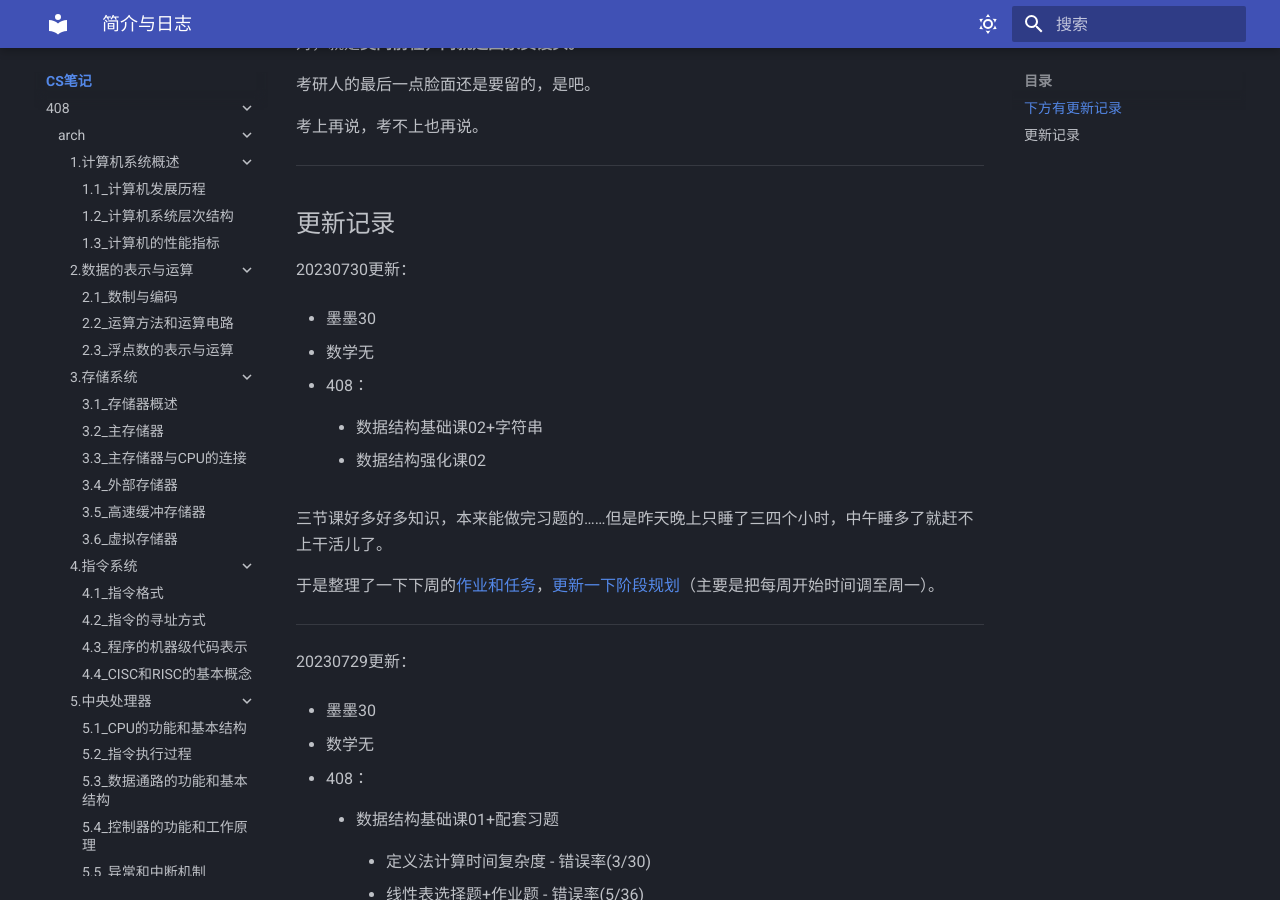
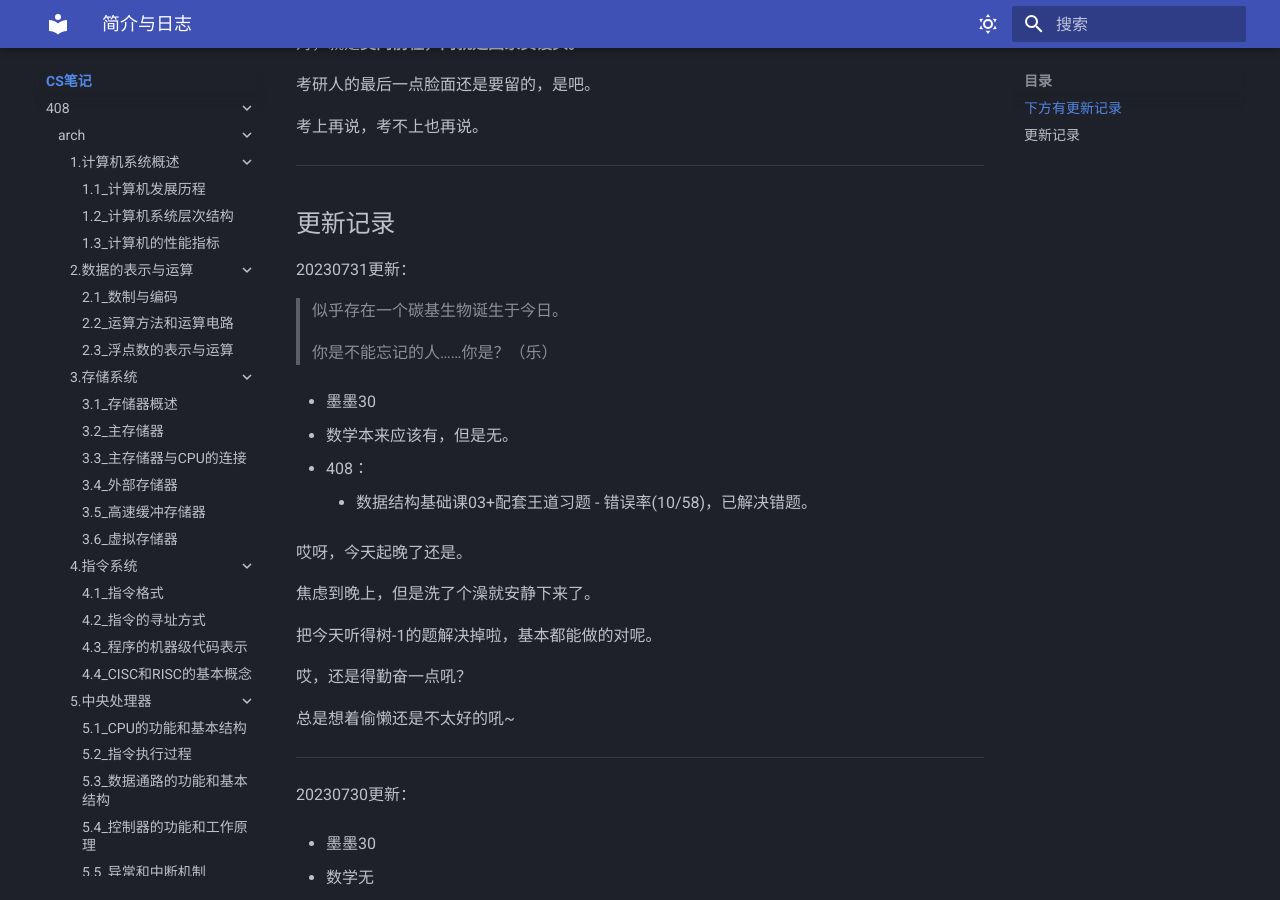
Before and after one commit to Haohahahaha/cs, an MkDocs documentation site: the page built from docs/index.md, in a window 1280 px wide and 900 px high, scrolled down 768 px. Built offline with MkDocs 1.6.1 and Material for MkDocs 9.7.7, drawn with Linux system fonts in a browser that asks for light colours.

Commit message:
2023-07-31_23:06:36 update

```diff
--- a/docs/index.md
+++ b/docs/index.md
@@ -39,6 +39,32 @@
 <a id="update"></a>
 
 ## 更新记录
+
+20230731更新：
+
+> 似乎存在一个碳基生物诞生于今日。
+>
+> 你是不能忘记的人……你是？（乐）
+
+- 墨墨30
+
+- 数学本来应该有，但是无。
+
+- 408：
+
+    - 数据结构基础课03+配套王道习题 - 错误率(10/58)，已解决错题。
+
+哎呀，今天起晚了还是。
+
+焦虑到晚上，但是洗了个澡就安静下来了。
+
+把今天听得树-1的题解决掉啦，基本都能做的对呢。
+
+哎，还是得勤奋一点吼？
+
+总是想着偷懒还是不太好的吼~
+
+---
 
 20230730更新：
 
```
